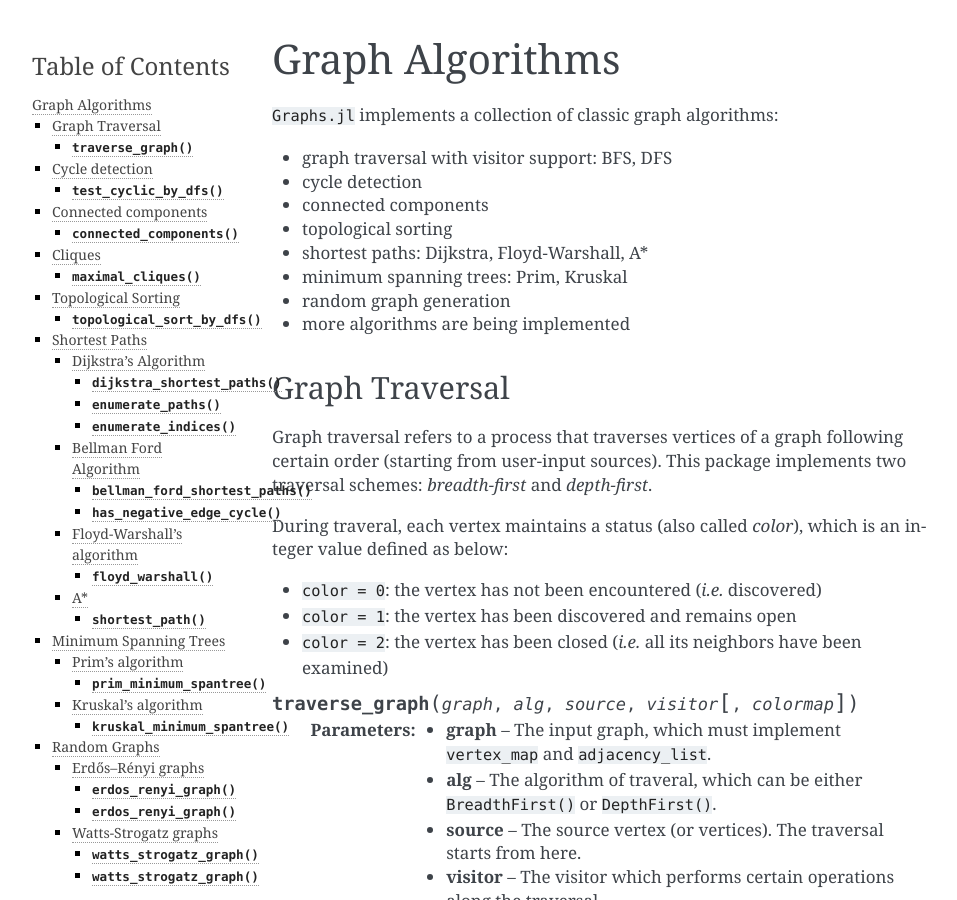
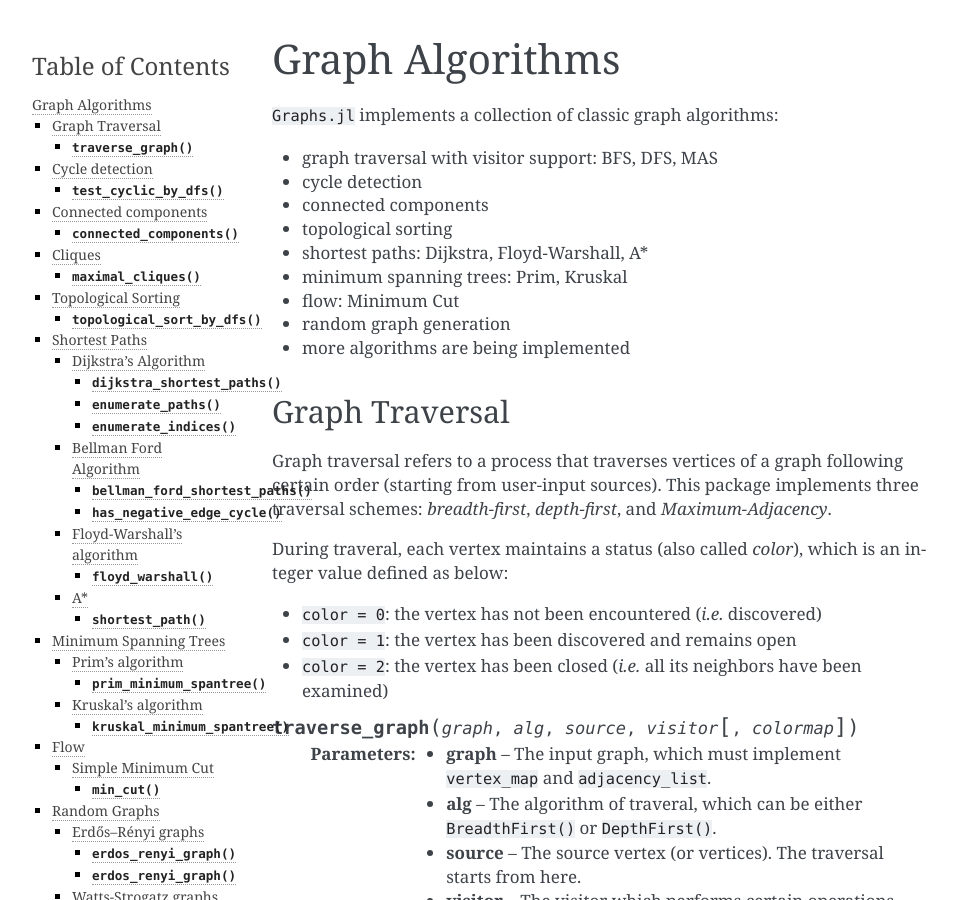
Before and after one commit to JuliaGraphs/Graphs.jl, a Sphinx documentation site: the page built from doc/source/algorithms.rst, in a window 1280 px wide and 900 px high. Shown: the whole window, without its empty margins (148-1105 px from the left). Built offline with Sphinx 7.4.7, drawn with Linux system fonts in a browser that asks for light colours; formulas are drawn with MathJax 3; some of the changed text lies outside the part shown.

Commit message:
Update Documentation for Min Cut

```diff
--- a/doc/source/algorithms.rst
+++ b/doc/source/algorithms.rst
@@ -3,12 +3,13 @@
 
 ``Graphs.jl`` implements a collection of classic graph algorithms:
 
-- graph traversal with visitor support: BFS, DFS
+- graph traversal with visitor support: BFS, DFS, MAS
 - cycle detection
 - connected components
 - topological sorting
 - shortest paths: Dijkstra, Floyd-Warshall, A*
 - minimum spanning trees: Prim, Kruskal
+- flow: Minimum Cut
 - random graph generation
 - more algorithms are being implemented
 
@@ -16,7 +17,7 @@
 Graph Traversal
 ---------------
 
-Graph traversal refers to a process that traverses vertices of a graph following certain order (starting from user-input sources). This package implements two traversal schemes: *breadth-first* and *depth-first*.
+Graph traversal refers to a process that traverses vertices of a graph following certain order (starting from user-input sources). This package implements three traversal schemes: *breadth-first*, *depth-first*, and *Maximum-Adjacency*.
 
 During traveral, each vertex maintains a status (also called *color*), which is an integer value defined as below:
 
@@ -338,6 +339,22 @@
 
     :returns:   ``(re, rw)``, where ``re`` is a vector of edges that constitute the resultant tree, and ``rw`` is the vector of corresponding edge weights.
 
+Flow
+-----------------------
+
+This package implements Simple Minimum Cut
+
+Simple Minimum Cut
+~~~~~~~~~~~~~~~~~
+
+Stoer's simple minimum cut gets the minimum cut of an undirected graph, given the weight of the edges.
+
+.. py:function:: min_cut(graph, eweights)
+
+    :param graph:       the input graph
+    :param eweights:    the edge weights (a vector or an edge property inspector)
+
+    :returns:   ``(parity, bestcut)``, where ``parity`` is a vector of boolean values that determines the partition and ``bestcut`` is the weight of the cut that makes this partition.
 
 Random Graphs
 -------------
```
